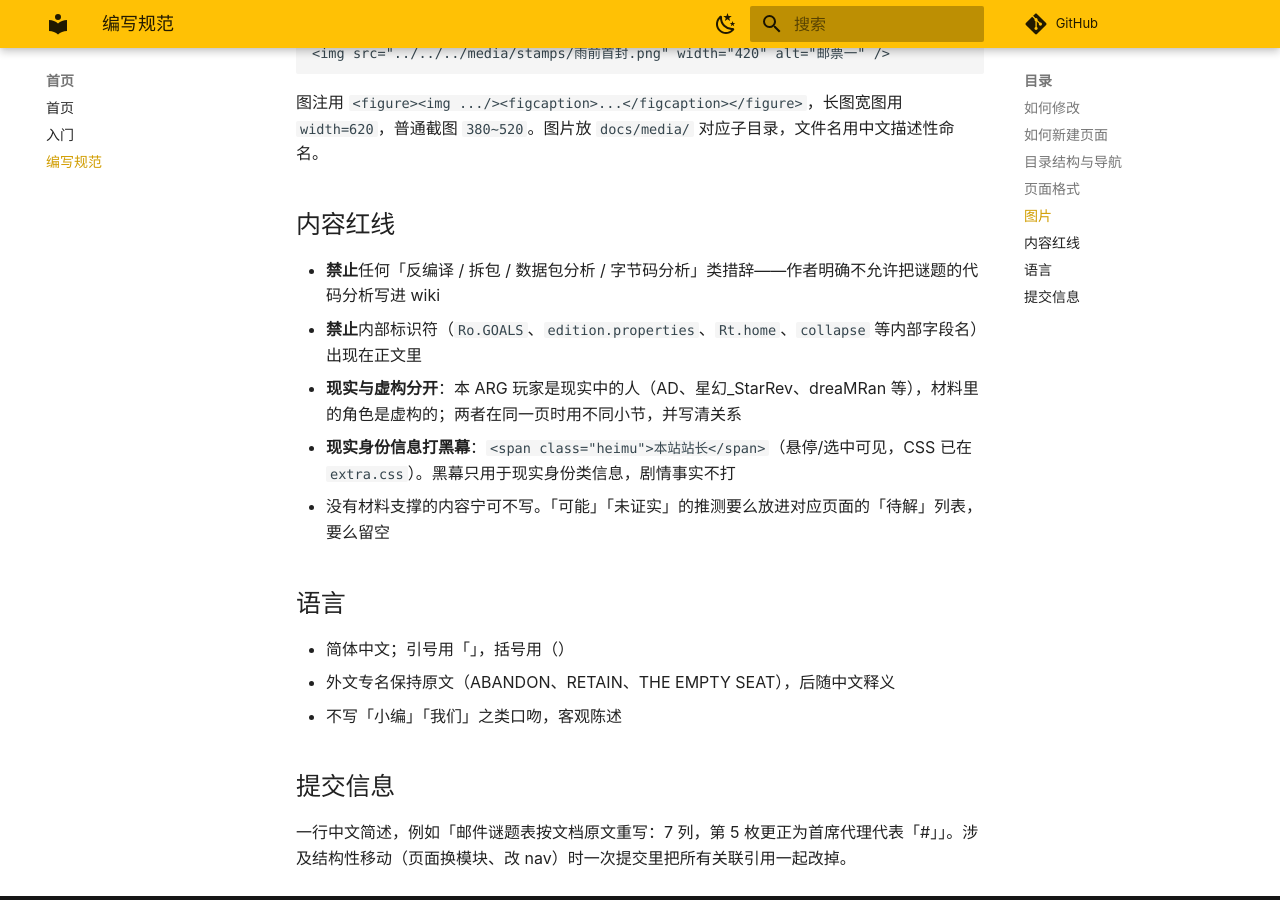
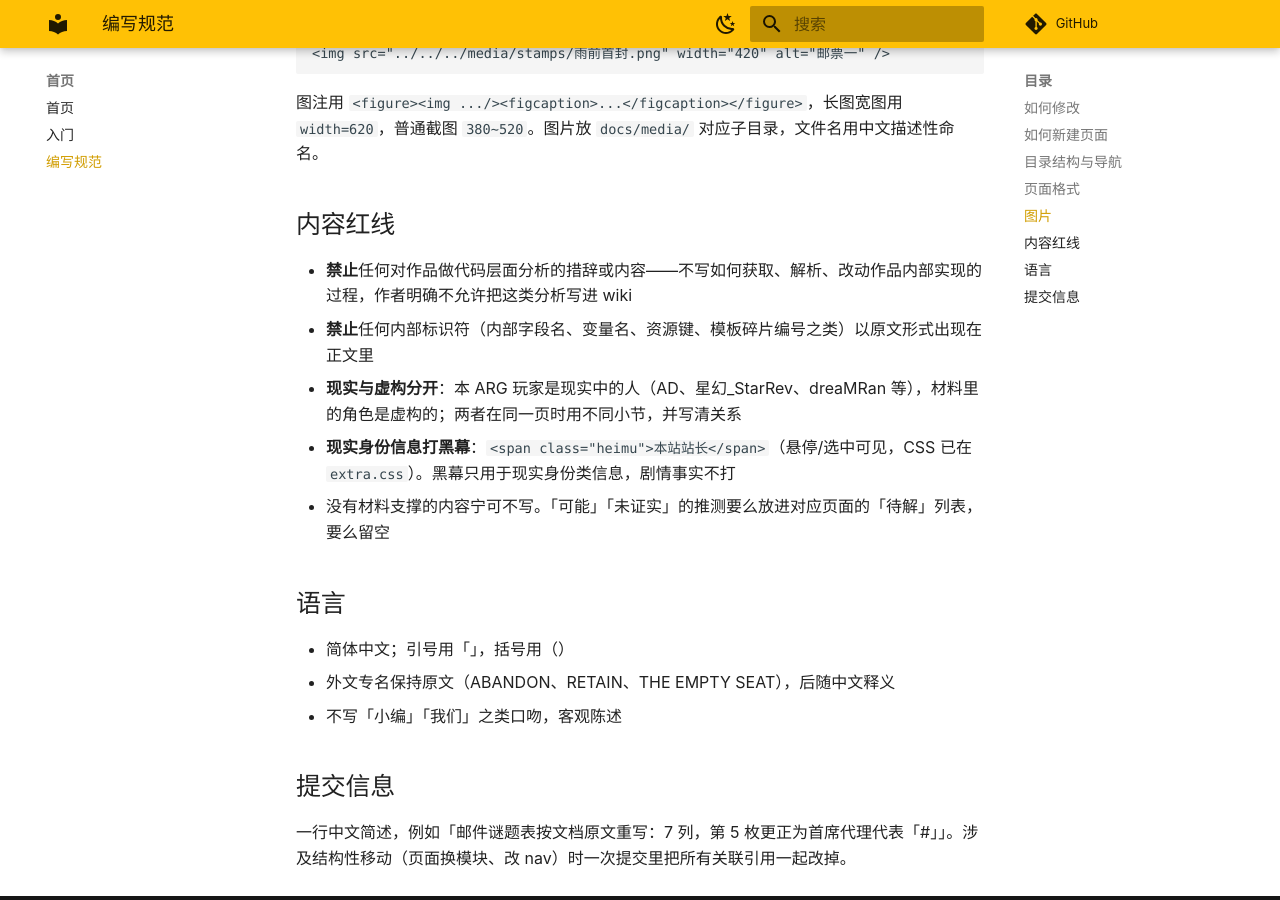
Before and after one commit to Rosmontis220/ARCHIVIST-Wiki, an MkDocs documentation site: the page built from docs/编写规范.md, in a window 1280 px wide and 900 px high, scrolled down 2476 px. Built offline with MkDocs 1.6.1 and Material for MkDocs 9.7.7, drawn with Linux system fonts in a browser that asks for light colours; comment, search, counter and statistics services are not loaded.

Commit message:
编写规范内容红线改为不举例写法——禁令不得把被禁内容本身写进 wiki

```diff
--- a/docs/编写规范.md
+++ b/docs/编写规范.md
@@ -98,8 +98,8 @@ MkDocs 把 `docs/A/B/c.md` 渲染成 `/A/B/c/`——页面 URL 比文件路径
 
 ## 内容红线
 
-- **禁止**任何「反编译 / 拆包 / 数据包分析 / 字节码分析」类措辞——作者明确不允许把谜题的代码分析写进 wiki
-- **禁止**内部标识符（`Ro.GOALS`、`edition.properties`、`Rt.home`、`collapse` 等内部字段名）出现在正文里
+- **禁止**任何对作品做代码层面分析的措辞或内容——不写如何获取、解析、改动作品内部实现的过程，作者明确不允许把这类分析写进 wiki
+- **禁止**任何内部标识符（内部字段名、变量名、资源键、模板碎片编号之类）以原文形式出现在正文里
 - **现实与虚构分开**：本 ARG 玩家是现实中的人（AD、星幻_StarRev、dreaMRan 等），材料里的角色是虚构的；两者在同一页时用不同小节，并写清关系
 - **现实身份信息打黑幕**：`<span class="heimu">本站站长</span>`（悬停/选中可见，CSS 已在 `extra.css`）。黑幕只用于现实身份类信息，剧情事实不打
 - 没有材料支撑的内容宁可不写。「可能」「未证实」的推测要么放进对应页面的「待解」列表，要么留空
```
